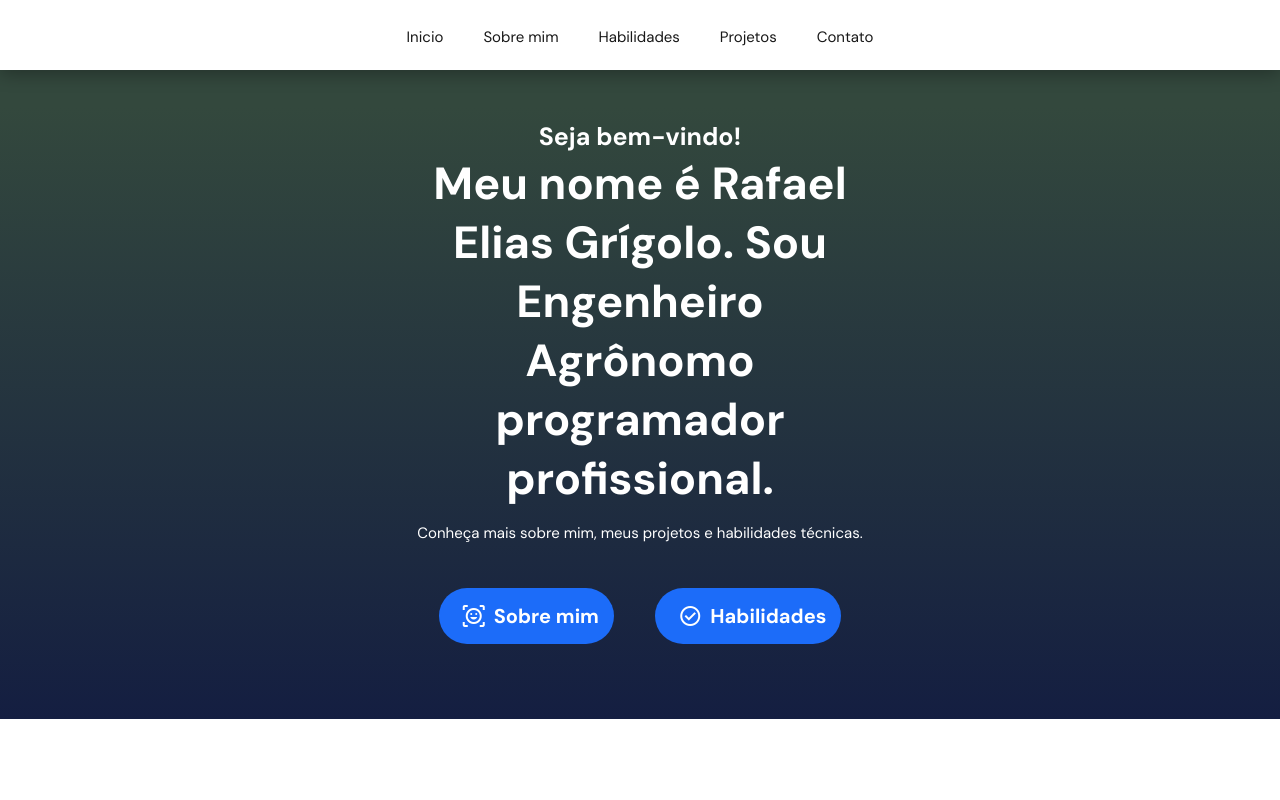
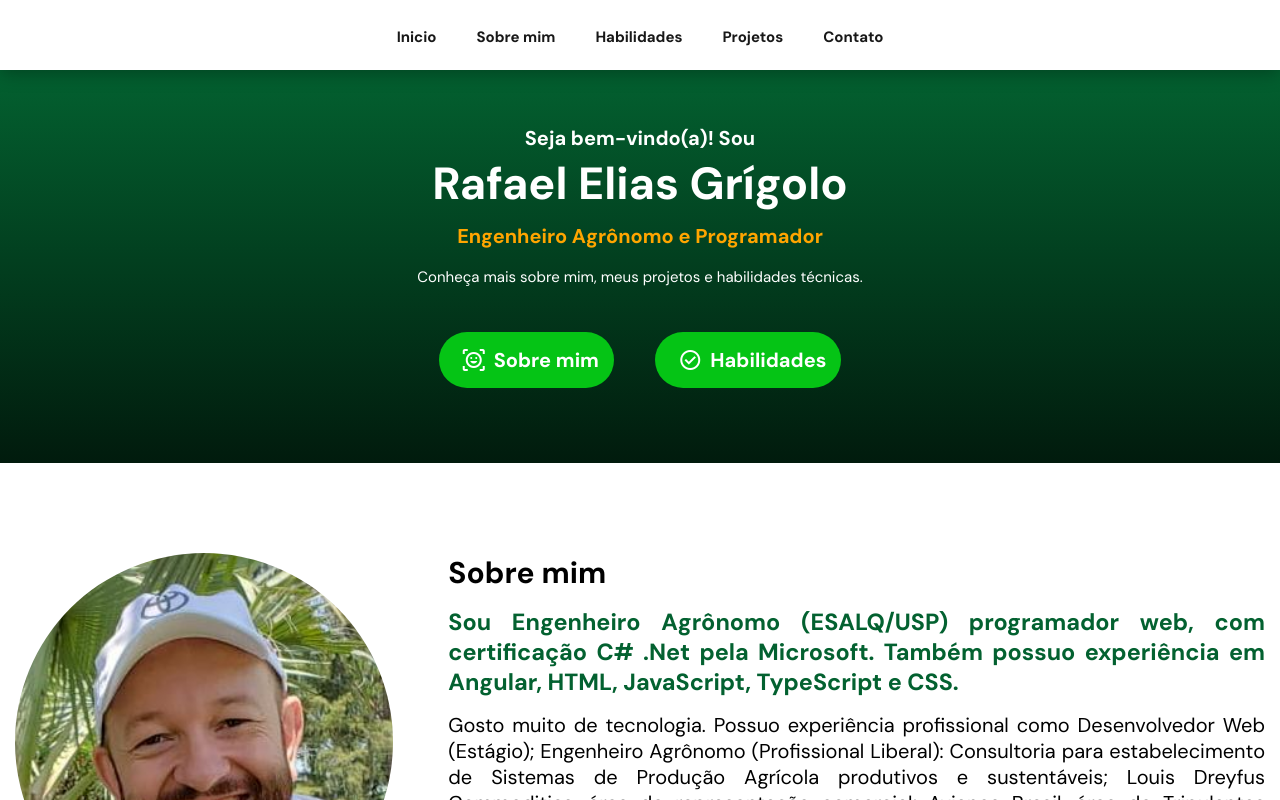
Before and after one commit to rafaeleliasgri/pagina-pessoal, an Angular app: page / in a window 1280 px wide. Shown: the top 800 px of the page. Built offline with nearby package versions, Linux system fonts and the light colour scheme.

Commit message:
mudança cores e textos

```diff
--- a/src/app/home/home.component.css
+++ b/src/app/home/home.component.css
@@ -3,7 +3,7 @@
 .banner {
     display: flex;
     justify-content: center;
-    background: linear-gradient(180deg, var(--color-blue-2) 15%, var(--color-blue-3) 100%);
+    background: linear-gradient(180deg, var(--color-green-2) 15%, var(--color-green-3) 100%);
     color: #fff;
     padding-top: 70px;
     text-align: center;
@@ -16,23 +16,29 @@
     padding: 45px 5px;
 }
 
+.banner .box .title1 {
+    font-size: var(--font-size-4);
+}
+
+.banner .box .title2 {
+    font-size: var(--font-size-1);
+    display: block;
+    /* Este comando é usado para que, de acordo com o tamanho da tela, o quadrado do texto
+    tenha um limite máximo */
+    max-width: 450px;
+}
+
+.banner .box .title3 {
+    font-size: var(--font-size-4);
+    color: orange;
+
+}
+
 .banner .box .paragraph {
     margin: 15px;
     font-size: var(--font-size-5);
     font-weight: 400;
     color: #fff;
-}
-
-.banner .box .title1 {
-    font-size: var(--font-size-3);
-}
-
-.banner .box .title2 {
-    font-size: var(--font-size-1);
-    display: block;
-    /* Este comando é usado para, de acordo com o tamanho da tela, o quadrado do texto
-    tenha um limite máximo */
-    max-width: 450px;
 }
 
 .banner .box .buttons {
@@ -57,12 +63,12 @@
     font-size: var(--font-size-4);
     text-decoration: none;
     font-weight: 700;
-    background: var(--color-blue-1);
+    background: var(--color-green-1);
     color: #fff;
 }
 
 .banner .box .buttons a:hover {
-    background: var(--color-blue-2);
+    background: var(--color-green-2);
 }
 
 .banner .box .buttons i {
@@ -95,7 +101,7 @@
 }
 
 .about .box .text h3 {
-    color: var(--color-blue-2);
+    color: var(--color-green-2);
     margin-top: 15px;
     text-align: justify;
 }
@@ -106,13 +112,13 @@
 }
 
 .about .box .text a {
-    color: var(--color-pink-1);
+    color: var(--color-purple-1);
     font-weight: 400;
     text-decoration: none;
 }
 
 .about .box .text a:hover {
-    color: var(--color-blue-1);
+    color: var(--color-green-1);
     text-decoration: underline;
 }
 
@@ -230,8 +236,17 @@
     text-decoration: none;
 }
 
+.projects .box .project .text .buttons a:hover {
+    /* background: #ffffff1f; */
+    background: gray;
+}
+
 .projects .box .project .text .buttons a.live {
-    background: var(--color-pink-1);
+    background: var(--color-purple-1);
+}
+
+.projects .box .project .text .buttons a.live:hover {
+    background: #dc27f4bf;
 }
 
 .projects .box .project .text .buttons a svg,
@@ -261,7 +276,7 @@
 }
 
 .contact .box h3 i {
-    color: yellow;
+    color: orange;
 }
 
 .contact .box .contacts {
@@ -276,7 +291,7 @@
     align-items: center;
     justify-content: center;
     padding: 10px;
-    background: var(--color-pink-1);
+    background: var(--color-purple-1);
     height: 50px;
     color: #fff;
     border-radius: 35px;
@@ -287,7 +302,7 @@
 }
 
 .contact .box .contacts a:hover {
-    background: #f42771bf;
+    background: #dc27f4bf;
 }
 
 .contact .box .contacts a i {
--- a/src/app/home/home.component.html
+++ b/src/app/home/home.component.html
@@ -2,9 +2,9 @@
     <section id="banner" class="banner">
         <div class="box">
             <h1>
-                <span class="title1">Seja bem-vindo!</span>
-                <span class="title2">Meu nome é Rafael Elias Grígolo. Sou Engenheiro Agrônomo programador
-                    profissional.</span>
+                <span class="title1">Seja bem-vindo(a)! Sou</span>
+                <span class="title2">Rafael Elias Grígolo</span>
+                <span class="title3">Engenheiro Agrônomo e Programador</span>
             </h1>
 
             <p class="paragraph">Conheça mais sobre mim, meus projetos e habilidades técnicas.</p>
--- a/src/app/menu/menu.component.css
+++ b/src/app/menu/menu.component.css
@@ -37,10 +37,12 @@ nav ul li a {
     color: var(--color-black-1);
     font-size: var(--font-size-5);
     text-decoration: none;
+    font-weight: 700;
 }
 
 nav ul li a:hover {
-    color: var(--color-blue-2);
+    color: var(--color-green-2);
+    font-weight: 700;
 }
 
 nav i {
--- a/src/styles.css
+++ b/src/styles.css
@@ -16,11 +16,11 @@
     --font-size-4: 1rem;
     --font-size-5: 0.75rem;
 
-    --color-blue-1: #1c6cf9;
-    --color-blue-2: #33483d;
-    --color-blue-3: #141e41;
+    --color-green-1: #05c415;
+    --color-green-2: #036130;
+    --color-green-3: #011b0d;
 
-    --color-pink-1: #f42771;
+    --color-purple-1: #9802ac;
 
     --color-black-1: #181818;
 }
```
